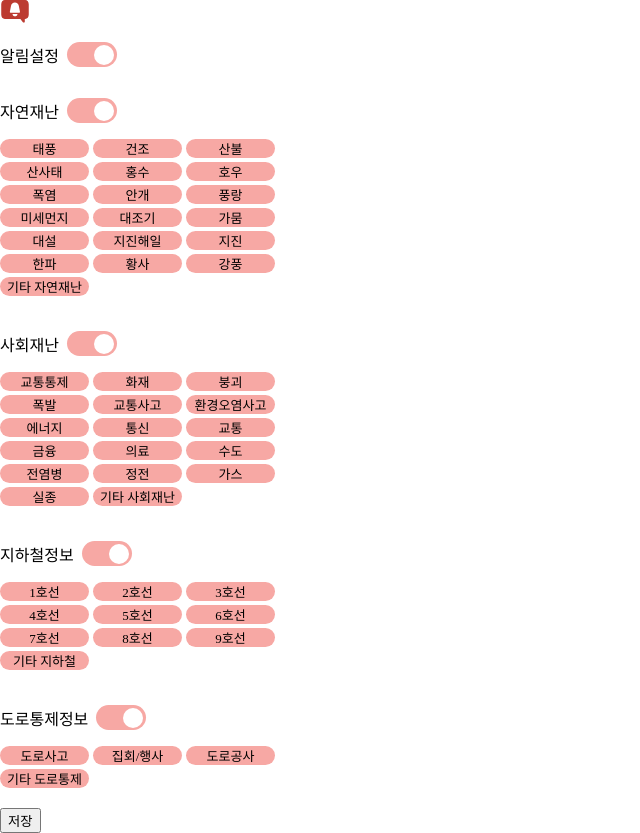
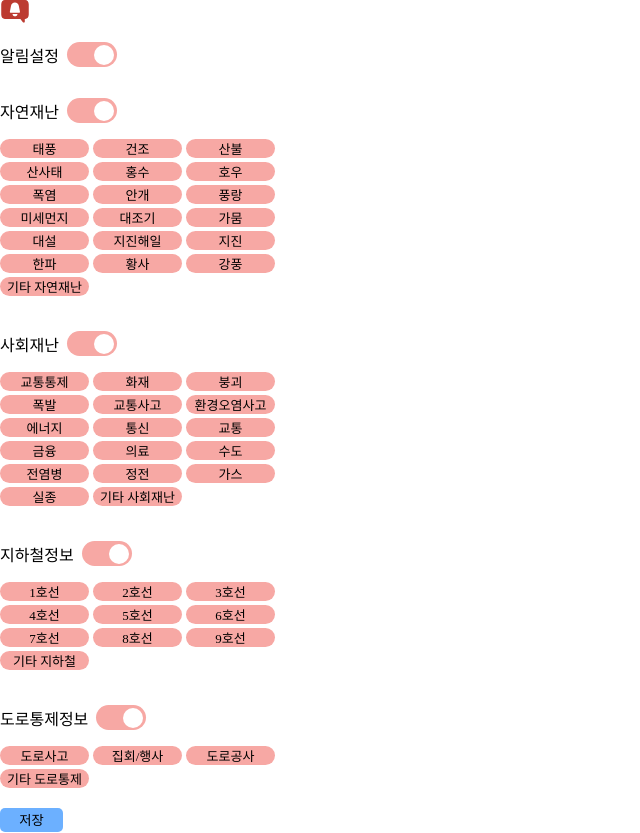
Before and after one commit to bbiyongbbiyong/bbiyong-front, a React (Create React App) app: page /notify in a window 1280 px wide. Shown: the whole page, without its empty margins (0-640 px from the left). Built offline with nearby package versions, Linux system fonts and the light colour scheme; a web font is replaced by a local one.

Commit message:
design(Notification): 저장 버튼 스타일링

```diff
--- a/src/css/Notification.css
+++ b/src/css/Notification.css
@@ -0,0 +1,9 @@
+#setting-submit-button {
+  width: 63px;
+  height: 24px;
+
+  border: none;
+  border-radius: 5px;
+
+  background-color: #6cb0ff;
+}
--- a/src/pages/Notification.jsx
+++ b/src/pages/Notification.jsx
@@ -126,7 +126,9 @@ const Notification = () => {
         <div> 현재 수신 받는 알림이 없습니다</div>
       )}
 
-      <button onClick={onClickSave}> 저장 </button>
+      <button id="setting-submit-button" onClick={onClickSave}>
+        저장
+      </button>
     </>
   );
 };
```
